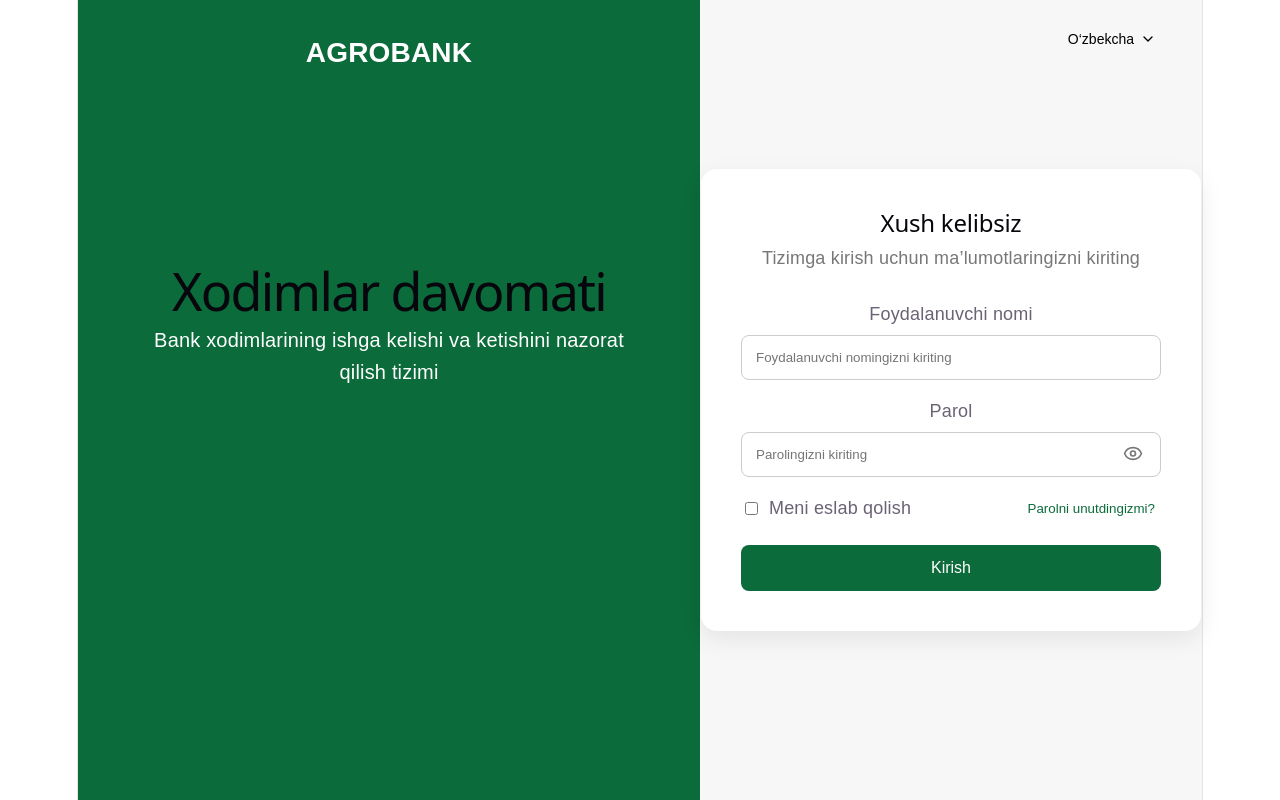
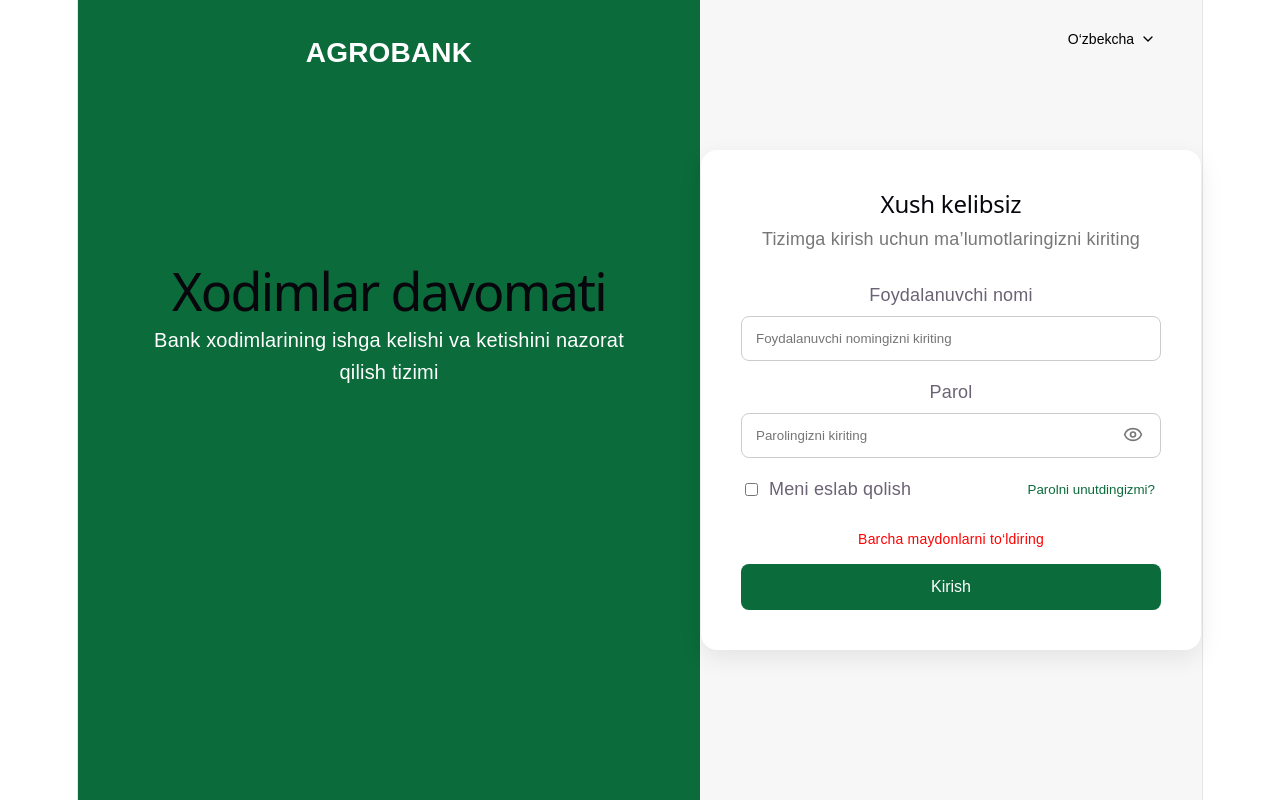
Before and after one commit to sharobiddinovjaloliddin97-sudo/agrobank-attendance, a React (Vite) app: page / in a window 1280 px wide. Both pictures are taken after a click on the button "Kirish". Built offline with nearby package versions, Linux system fonts and the light colour scheme.

Commit message:
feat: add login validation and dashboard redirect

```diff
--- a/src/pages/Login/Login.css
+++ b/src/pages/Login/Login.css
@@ -159,7 +159,11 @@
 .login-btn:hover {
   opacity: 0.92;
 }
-
+.error-message {
+  color: red;
+  font-size: 14px;
+  margin-bottom: 12px;
+}
 @media (max-width: 900px) {
   .login-left {
     display: none;
--- a/src/pages/Login/Login.jsx
+++ b/src/pages/Login/Login.jsx
@@ -1,9 +1,24 @@
-import { useState } from "react"
-import { Eye, EyeOff, ChevronDown } from "lucide-react"
-import "./Login.css"
+import { useState } from "react";
+import { Eye, EyeOff, ChevronDown } from "lucide-react";
+import "./Login.css";
+import { useNavigate } from "react-router-dom";
 
 function Login() {
-  const [showPassword, setShowPassword] = useState(false)
+  const [showPassword, setShowPassword] = useState(false);
+
+  const navigate = useNavigate();
+  const [username, setUsername] = useState("");
+  const [password, setPassword] = useState("");
+  const [error, setError] = useState("");
+
+  const handleLogin = () => {
+    if (!username || !password) {
+      setError("Barcha maydonlarni to‘ldiring");
+      return;
+    }
+    setError("");
+    navigate("/dashboard");
+  };
 
   return (
     <div className="login-page">
@@ -38,6 +53,8 @@
             <input
               type="text"
               placeholder="Foydalanuvchi nomingizni kiriting"
+              value={username}
+              onChange={(e) => setUsername(e.target.value)}
             />
           </div>
 
@@ -48,6 +65,8 @@
               <input
                 type={showPassword ? "text" : "password"}
                 placeholder="Parolingizni kiriting"
+                value={password}
+                onChange={(e) => setPassword(e.target.value)}
               />
 
               <button
@@ -66,18 +85,16 @@
               Meni eslab qolish
             </label>
 
-            <button className="forgot-btn">
-              Parolni unutdingizmi?
-            </button>
+            <button className="forgot-btn">Parolni unutdingizmi?</button>
           </div>
-
-          <button className="login-btn">
+          {error && <p className="error-message">{error}</p>}
+          <button className="login-btn" onClick={handleLogin}>
             Kirish
           </button>
         </div>
       </section>
     </div>
-  )
+  );
 }
 
-export default Login
+export default Login;
```
